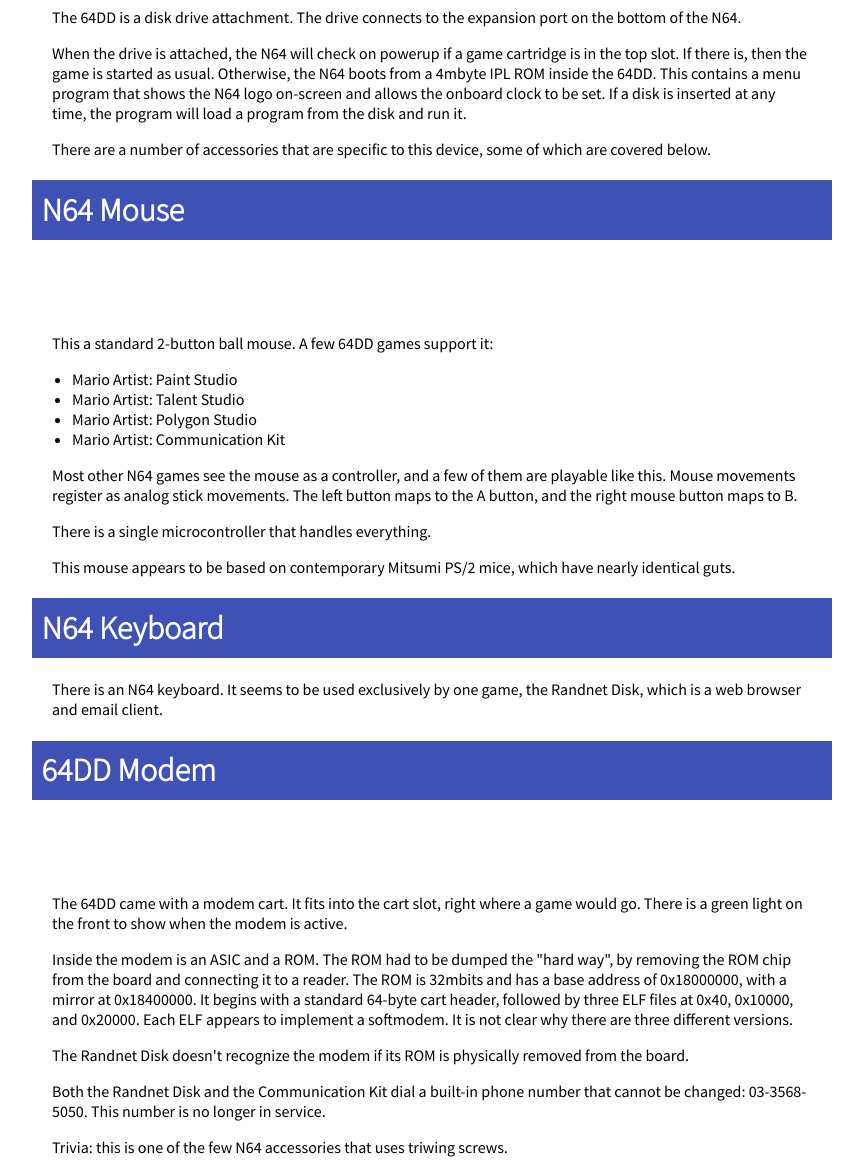
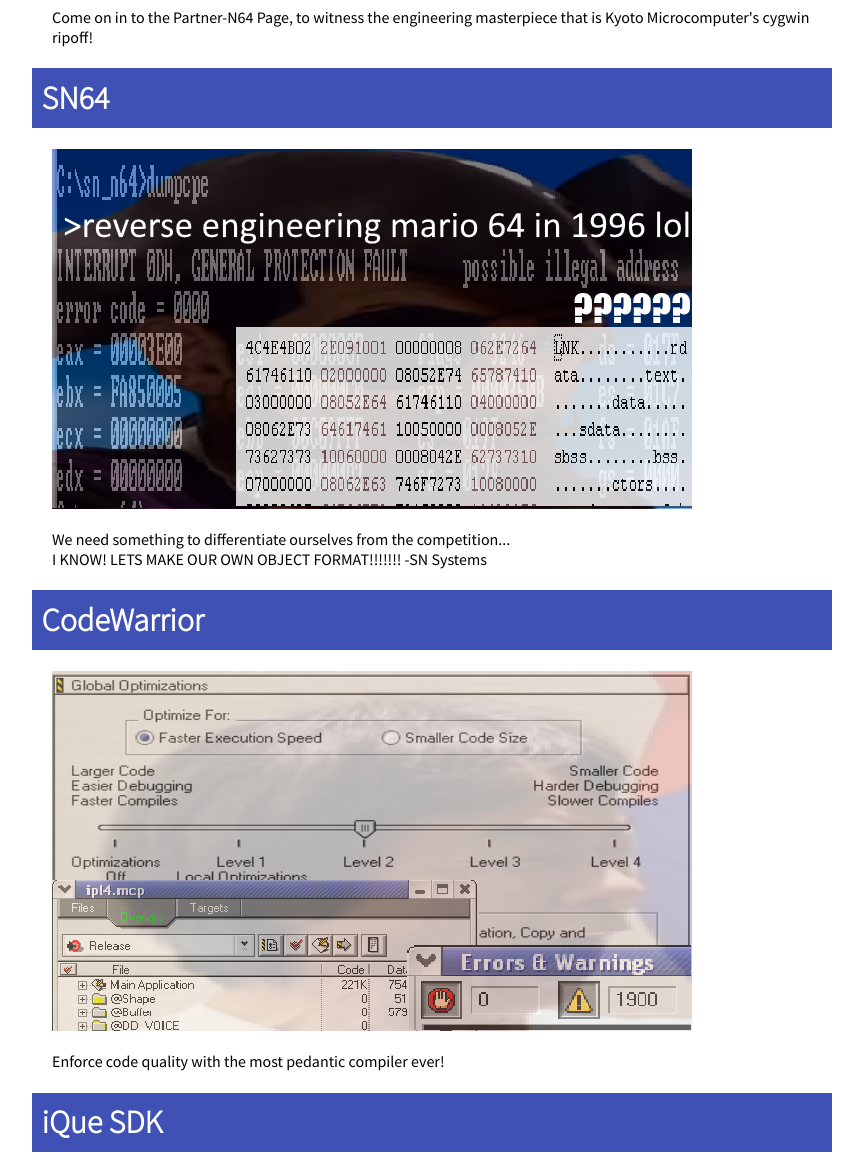
Before and after one commit to CrashOveride95/CrashOveride95.github.io, a plain HTML site: page n64hbrew/index.html in a window 1280 px wide. Shown: the part 740-1900 px from the top of the page, without its empty margins (208-1071 px from the left). Drawn offline with Linux system fonts and the light colour scheme.

Commit message:
Finish sdk index

```diff
--- a/n64hbrew/index.html
+++ b/n64hbrew/index.html
@@ -50,49 +50,31 @@
 <div id="index-table-elements">
 <h2>SDK Pages</h2>
 <a href="#seckmc">Partner-N64 SDK</a><br />
-<a href="#n64-mouse">SN64</a><br />
-<a href="#n64-keyboard">CodeWarrior</a><br />
-<a href="#sec64dd-modem">iQue SDK</a><br />
+<a href="#secsn64">SN64</a><br />
+<a href="#secmwerks">CodeWarrior</a><br />
+<a href="#secique">iQue SDK</a><br />
 <hr />
 </div>
 
 <h1 id="seckmc">Partner-N64 SDK</h1>
 <p><a href="kmc.html"><img src="i/l/kmccring.png" alt="" /></a></p>
-<p>The 64DD is a disk drive attachment. The drive connects to the expansion port on the bottom of the N64.</p>
-<p>When the drive is attached, the N64 will check on powerup if a game cartridge is in the top slot. If there is, then the game is started as usual. Otherwise, the N64 boots from a 4mbyte IPL ROM inside the 64DD. This contains a menu program that shows the N64 logo on-screen and allows the onboard clock to be set. If a disk is inserted at any time, the program will load a program from the disk and run it.</p>
-<p>There are a number of accessories that are specific to this device, some of which are covered below.</p>
+<p>Come on in to the Partner-N64 Page, to witness the engineering masterpiece that is Kyoto Microcomputer's cygwin ripoff!</p>
 
 
-<h1 id="n64-mouse">N64 Mouse</h1>
-<p><a href="i/n64-mouse1.jpg"><img src="i/l/n64-mouse1.jpg" alt="" /></a></p>
-<p><a href="i/n64-mouse2.jpg"><img src="i/m/n64-mouse2.jpg" alt="" /></a> <a href="i/n64-mouse3.jpg"><img src="i/m/n64-mouse3.jpg" alt="" /></a></p>
-<p>This a standard 2-button ball mouse. A few 64DD games support it:</p>
-<ul>
-<li>Mario Artist: Paint Studio</li>
-<li>Mario Artist: Talent Studio</li>
-<li>Mario Artist: Polygon Studio</li>
-<li>Mario Artist: Communication Kit</li>
-</ul>
-<p>Most other N64 games see the mouse as a controller, and a few of them are playable like this. Mouse movements register as analog stick movements. The left button maps to the A button, and the right mouse button maps to B.</p>
-<p>There is a single microcontroller that handles everything.</p>
-<p>This mouse appears to be based on contemporary Mitsumi PS/2 mice, which have nearly identical guts.</p>
+<h1 id="secsn64">SN64</h1>
+<p><a href="sn64.html"><img src="i/l/sn64yoho.png" alt="" /></a></p>
+<p>We need something to differentiate ourselves from the competition...<br>I KNOW! LETS MAKE OUR OWN OBJECT FORMAT!!!!!!! -SN Systems</p>
 
 
-<h1 id="n64-keyboard">N64 Keyboard</h1>
-<p>There is an N64 keyboard. It seems to be used exclusively by one game, the Randnet Disk, which is a web browser and email client.</p>
+<h1 id="secmwerks">CodeWarrior</h1>
+<p><a href="cwar.html"><img src="i/l/warnhell.png" alt="" /></a></p>
+<p>Enforce code quality with the most pedantic compiler ever!</p>
 
 
-<h1 id="sec64dd-modem">64DD Modem</h1>
-<p><a href="i/pRuOspy.jpg"><img src="i/l/pRuOspy.jpg" alt="" /></a></p>
-<p><a href="i/Gnv8C8w.jpg"><img src="i/m/Gnv8C8w.jpg" alt="" /></a>
-<a href="i/sKYDgdI.jpg"><img src="i/m/sKYDgdI.jpg" alt="" /></a></p>
-<p>The 64DD came with a modem cart. It fits into the cart slot, right where a game would go. There is a green light on the front to show when the modem is active.</p><p>Inside the modem is an ASIC and a ROM. The ROM had to be dumped the &quot;hard way&quot;, by removing the ROM chip from the board and connecting it to a reader. The ROM is 32mbits and has a base address of 0x18000000, with a mirror at 0x18400000. It begins with a standard 64-byte cart header, followed by three ELF files at 0x40, 0x10000, and 0x20000. Each ELF appears to implement a softmodem. It is not clear why there are three different versions.</p>
-<p>The Randnet Disk doesn't recognize the modem if its ROM is physically removed from the board.</p>
-<p>Both the Randnet Disk and the Communication Kit dial a built-in phone number that cannot be changed: 03-3568-5050. This number is no longer in service.</p>
-<p>Trivia: this is one of the few N64 accessories that uses triwing screws.</p>
+<h1 id="secique">iQue SDK</h1>
+<p><a href="ique.html"><img src="i/l/guhnu.png" alt="" /></a></p>
+<p>The GNU Project gets it's revenge on the <a href="https://xkcd.com/225/">dastardly non-free</a> N64 SDK</p>
 
-<h1>The End</h1>
-<p>&copy;2016 jrra</p>
 </div>
 </body>
 </html>
```
Also changed, not shown: n64hbrew/i/l/guhnu.png (added), n64hbrew/i/l/sn64yoho.png (added), n64hbrew/i/l/warnhell.png (added).
